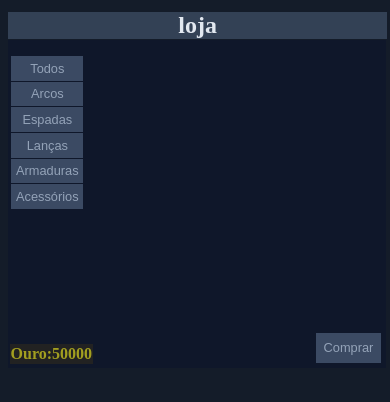
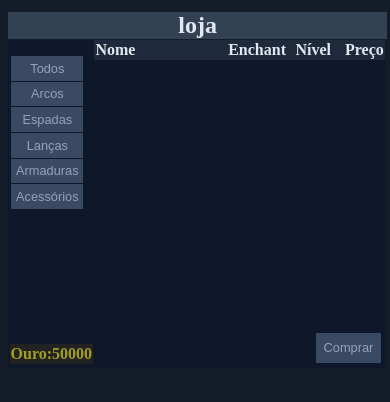
Before and after one commit to pablo-br-3/loja-mmo, a plain HTML site: page index.html in a window 390 px wide. Drawn offline with Linux system fonts and the light colour scheme.

Commit message:
tamanho ajustado para mobile

```diff
--- a/index.html
+++ b/index.html
@@ -25,7 +25,11 @@
 
 
         <table class="lista-items">
-
+          <thead class="th"><tr> <th>Nome</th>
+                <th>Enchant</th>
+                <th>Nível</th>
+                <th>Preço</th>
+            </tr></thead>
             <thead id="thead">
 
             </thead>
--- a/style.css
+++ b/style.css
@@ -21,6 +21,7 @@ background-color: #141c29;
 
 
 }
+
 button{
      cursor: url(imagem-cursor.png), auto;
 }
@@ -31,15 +32,13 @@ table{
     color:var(--text-main);
 
 }
- table tr td:not(:nth-of-type(2)){
 
-
-
-}
 #btn-comprar2{
     display: none;
 }
-
+.th{
+    display: none;
+}
 
 .listacategorias{
  position: fixed;
@@ -205,9 +204,7 @@ table td:nth-of-type(4){
 
  text-align: right;
 }
-#lista {
 
-}
 
 
 #lista tr.selecionado {
@@ -353,6 +350,7 @@ table td{
 table th{
 
 }
+
 button{
 font-size: 0.8em;
 }
@@ -380,4 +378,38 @@ button:hover{
 #btn-comprar2:active{
     color: red;
 }
+.th{
+    display: flex;
+    position: relative;
+
 }
+
+.th th{
+    position: fixed;
+
+}
+.th th:nth-of-type(1){
+    top: 2.5em;
+    background-color: var(--bg-panel);
+    padding-right: 6.2em;
+
+}
+.th th:nth-of-type(2){
+    top: 2.5em;
+    left: 14.2em;
+    background-color: var(--bg-panel);
+     padding-right: 1em;
+}
+.th th:nth-of-type(3){
+    top: 2.5em;
+    left: 18.4em;
+    background-color: var(--bg-panel);
+    padding-right: 1em;
+}
+.th th:nth-of-type(4){
+    top: 2.5em;
+    left: 21.5em;
+    background-color: var(--bg-panel);
+}
+
+}
```
